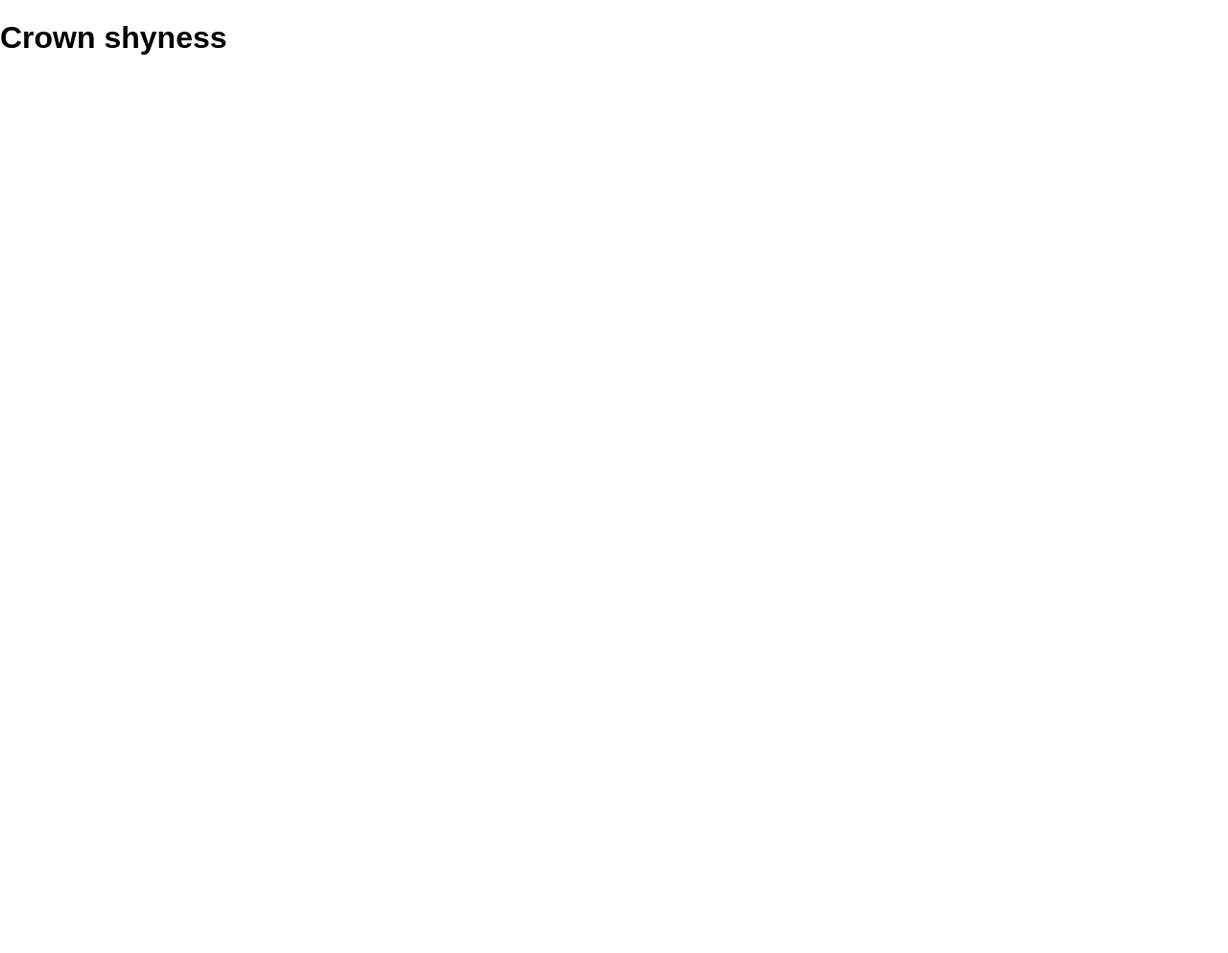
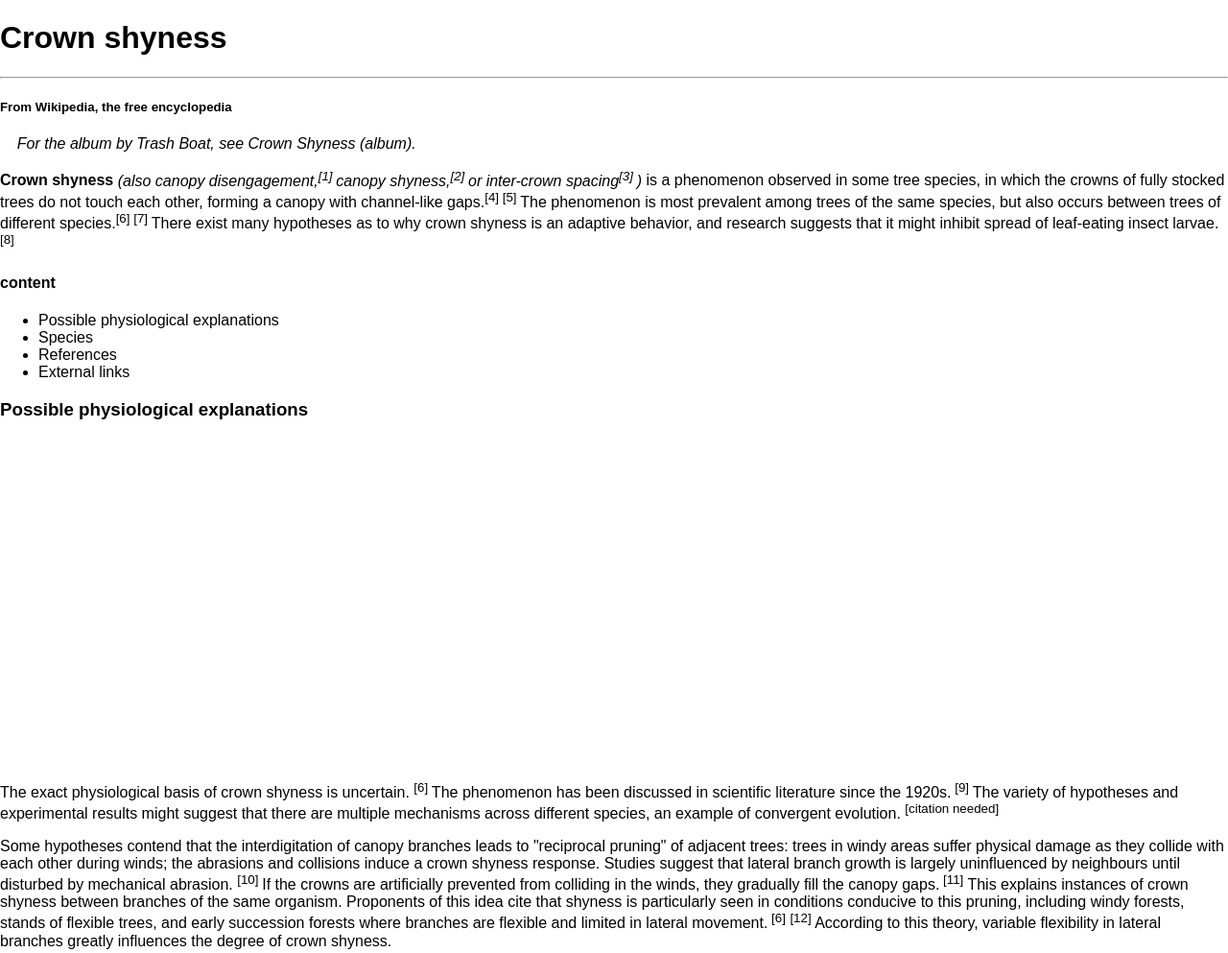
Before and after one commit to gabrielpr11302001-hub/gabrielpr11302001-hub.github.io, a plain HTML site: page projects/wiki-page/index.html in a window 1280 px wide. Shown: the whole page at 96% size. Before the commit the page ends 800 px from the top, so only its background shows below. Drawn offline with Linux system fonts and the light colour scheme.

Commit message:
Update index.html

```diff
--- a/projects/wiki-page/index.html
+++ b/projects/wiki-page/index.html
@@ -10,7 +10,58 @@
         <h1>
             Crown shyness
         </h1>
+        <hr>
+        <h5>
+            From Wikipedia, the free encyclopedia
+        </h5>
+        <p>
+            <i>
+                &nbsp;
+                &nbsp;
+                For the album by Trash Boat, see Crown Shyness (album).
 
+            </i>
+        </p>
+        <p>
+            <b>
+                Crown shyness
+            </b>
+            <i>
+                (also canopy disengagement,<sup>[1] </sup> canopy shyness,<sup>[2] </sup> or inter-crown spacing<sup>[3] </sup>)
+            </i>
+            is a phenomenon observed in some tree species, in which the crowns of fully stocked trees do not touch each other, forming a canopy with channel-like gaps.<sup>[4] </sup> <sup>[5] </sup> The phenomenon is most prevalent among trees of the same species, but also occurs between trees of different species.<sup>[6] </sup> <sup>[7] </sup> There exist many hypotheses as to why crown shyness is an adaptive behavior, and research suggests that it might inhibit spread of leaf-eating insect larvae. <sup>[8] </sup>
+        </p>
+        <h4>
+            content
+        </h4>
+        <ul>
+            <li>
+                Possible physiological explanations
+            </li>
+            <li>
+                Species
+            </li>
+            <li>
+                References
+            </li>
+            <li>
+                External links
+            </li>
+        </ul>
+        <h3>
+            Possible physiological explanations
+        </h3>
+        <br>
+        <br>
+        <img
+        srcm? images/Dryobalanops_Aromatica_canopy.jpg"
+        height="300"
 
+        >
+        <p>
+            The exact physiological basis of crown shyness is uncertain. <sup>[6] </sup> The phenomenon has been discussed in scientific literature since the 1920s.<sup> [9] </sup> The variety of hypotheses and experimental results might suggest that there are multiple mechanisms across different species, an example of convergent evolution. <sup> [citation needed] </sup>
+        </p>
+        <p>
+            Some hypotheses contend that the interdigitation of canopy branches leads to "reciprocal pruning" of adjacent trees: trees in windy areas suffer physical damage as they collide with each other during winds; the abrasions and collisions induce a crown shyness response. Studies suggest that lateral branch growth is largely uninfluenced by neighbours until disturbed by mechanical abrasion. <sup>[10] </sup> If the crowns are artificially prevented from colliding in the winds, they gradually fill the canopy gaps.<sup> [11]</sup> This explains instances of crown shyness between branches of the same organism. Proponents of this idea cite that shyness is particularly seen in conditions conducive to this pruning, including windy forests, stands of flexible trees, and early succession forests where branches are flexible and limited in lateral movement.<sup> [6]</sup> <sup>[12]</sup> According to this theory, variable flexibility in lateral branches greatly influences the degree of crown shyness.
     </body>
 </html>
```
